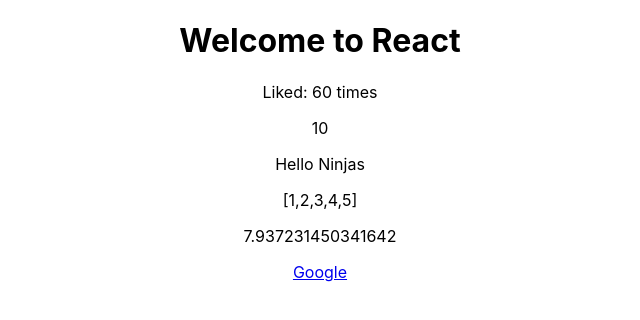
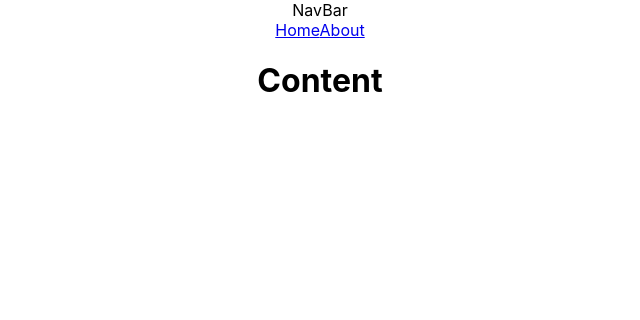
Before and after one commit to mohithsaran/BasicReact, a React (Create React App) app: page / in a window 1280 px wide. Shown: the top 320 px of the page, without its empty margins (320-960 px from the left). Built offline with nearby package versions, Linux system fonts and the light colour scheme.

Commit message:
Multiple components

```diff
--- a/src/App.js
+++ b/src/App.js
@@ -1,21 +1,15 @@
 import logo from './logo.svg';
 import './App.css';
+import Navbar from './Navbar';
 
 function App() {
-  const title='Welcome to React';
-  const likes=60;
-  const link="https://google.com";
   return (
     <div className="App">
-      <div className='content'>
-        <h1>{title}</h1>
-        <p>Liked: {likes} times</p>
-        {/* <p>{person}</p>  */}
-        <p>{10}</p>
-        <p>{"Hello Ninjas"}</p>
-        <p>[1,2,3,4,5]</p>
-        <p>{Math.random()*10}</p>
-        <a href={link}>Google</a>
+     <Navbar></Navbar>
+      <div className='Navbar'>
+        <h1>Content</h1>
+
+
       </div>
     </div>
   );
--- /dev/null
+++ b/src/Navbar.js
@@ -0,0 +1,12 @@
+const NavBar= () => {
+    return (
+        <nav>NavBar
+            <div className="links">
+            <a href="/">Home</a>
+            <a href="/about">About</a>
+            </div>
+        </nav>
+     );
+}
+
+export default NavBar;
```
